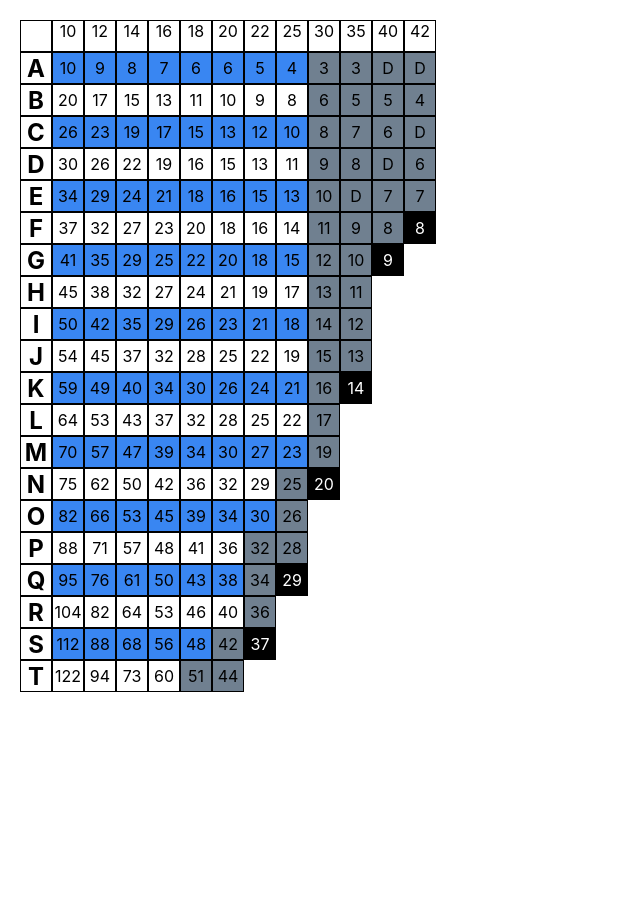
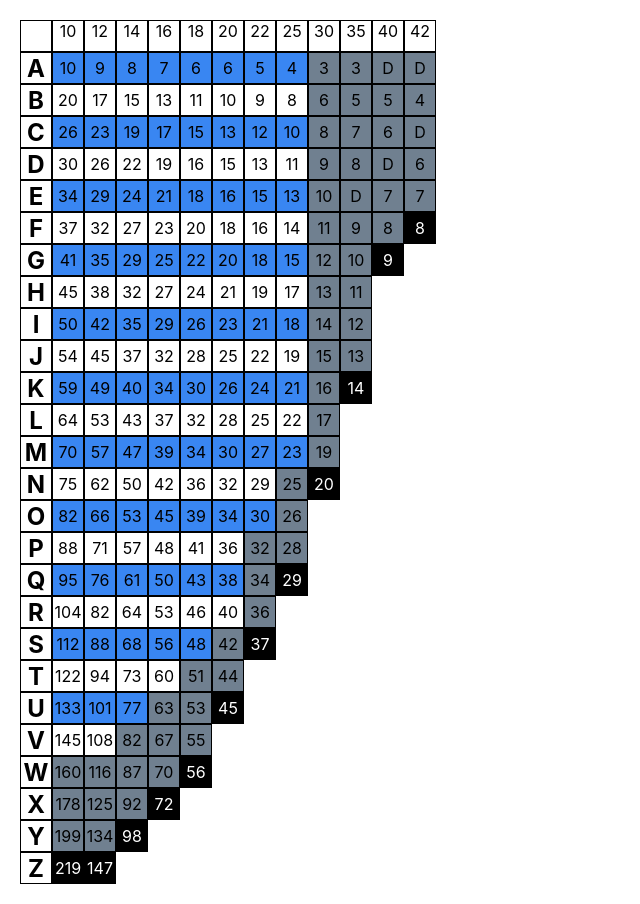
Before and after one commit to Nimzyow/scuba-diver, a React (Create React App) app in the folder scuba-diver/: page / in a window 1280 px wide. Shown: the whole page, without its empty margins (0-640 px from the left). Before the commit the page ends 800 px from the top, so only its background shows below. Built offline with nearby package versions, Linux system fonts and the light colour scheme.

Commit message:
until z done

```diff
--- a/scuba-diver/src/page/table/Table.js
+++ b/scuba-diver/src/page/table/Table.js
@@ -271,6 +271,108 @@ export const Table = () => {
         {displayTable(Row.TWENTY_TIME_FIGURES, "whiteBoxBlackBorder", 20, 0, 3)}
         {displayTable(Row.TWENTY_TIME_FIGURES, "greyBoxBlackBorder", 20, 4, 6)}
       </div>
+      <div className="row">
+        <Box boxStyle="letterBox" rowNumber={21} letter="U" />
+        {displayTable(
+          Row.TWENTYONE_TIME_FIGURES,
+          "blueBoxBlackBorder",
+          21,
+          0,
+          2,
+        )}
+        {displayTable(
+          Row.TWENTYONE_TIME_FIGURES,
+          "greyBoxBlackBorder",
+          21,
+          3,
+          4,
+        )}
+        {displayTable(
+          Row.TWENTYONE_TIME_FIGURES,
+          "blackBoxBlackBorder",
+          21,
+          5,
+          5,
+        )}
+      </div>
+      <div className="row">
+        <Box boxStyle="letterBox" rowNumber={22} letter="V" />
+        {displayTable(
+          Row.TWENTYTWO_TIME_FIGURES,
+          "whiteBoxBlackBorder",
+          22,
+          0,
+          1,
+        )}
+        {displayTable(
+          Row.TWENTYTWO_TIME_FIGURES,
+          "greyBoxBlackBorder",
+          22,
+          2,
+          4,
+        )}
+      </div>
+      <div className="row">
+        <Box boxStyle="letterBox" rowNumber={23} letter="W" />
+        {displayTable(
+          Row.TWENTYTHREE_TIME_FIGURES,
+          "greyBoxBlackBorder",
+          23,
+          0,
+          3,
+        )}
+        {displayTable(
+          Row.TWENTYTHREE_TIME_FIGURES,
+          "blackBoxBlackBorder",
+          23,
+          4,
+          4,
+        )}
+      </div>
+      <div className="row">
+        <Box boxStyle="letterBox" rowNumber={24} letter="X" />
+        {displayTable(
+          Row.TWENTYFOUR_TIME_FIGURES,
+          "greyBoxBlackBorder",
+          24,
+          0,
+          2,
+        )}
+        {displayTable(
+          Row.TWENTYFOUR_TIME_FIGURES,
+          "blackBoxBlackBorder",
+          24,
+          3,
+          3,
+        )}
+      </div>
+      <div className="row">
+        <Box boxStyle="letterBox" rowNumber={25} letter="Y" />
+        {displayTable(
+          Row.TWENTYFIVE_TIME_FIGURES,
+          "greyBoxBlackBorder",
+          25,
+          0,
+          1,
+        )}
+        {displayTable(
+          Row.TWENTYFIVE_TIME_FIGURES,
+          "blackBoxBlackBorder",
+          25,
+          2,
+          2,
+        )}
+      </div>
+      <div className="row">
+        <Box boxStyle="letterBox" rowNumber={26} letter="Z" />
+        {displayTable(
+          Row.TWENTYSIX_TIME_FIGURES,
+          "blackBoxBlackBorder",
+          26,
+          0,
+          1,
+        )}
+      </div>
     </div>
   );
 };
```
